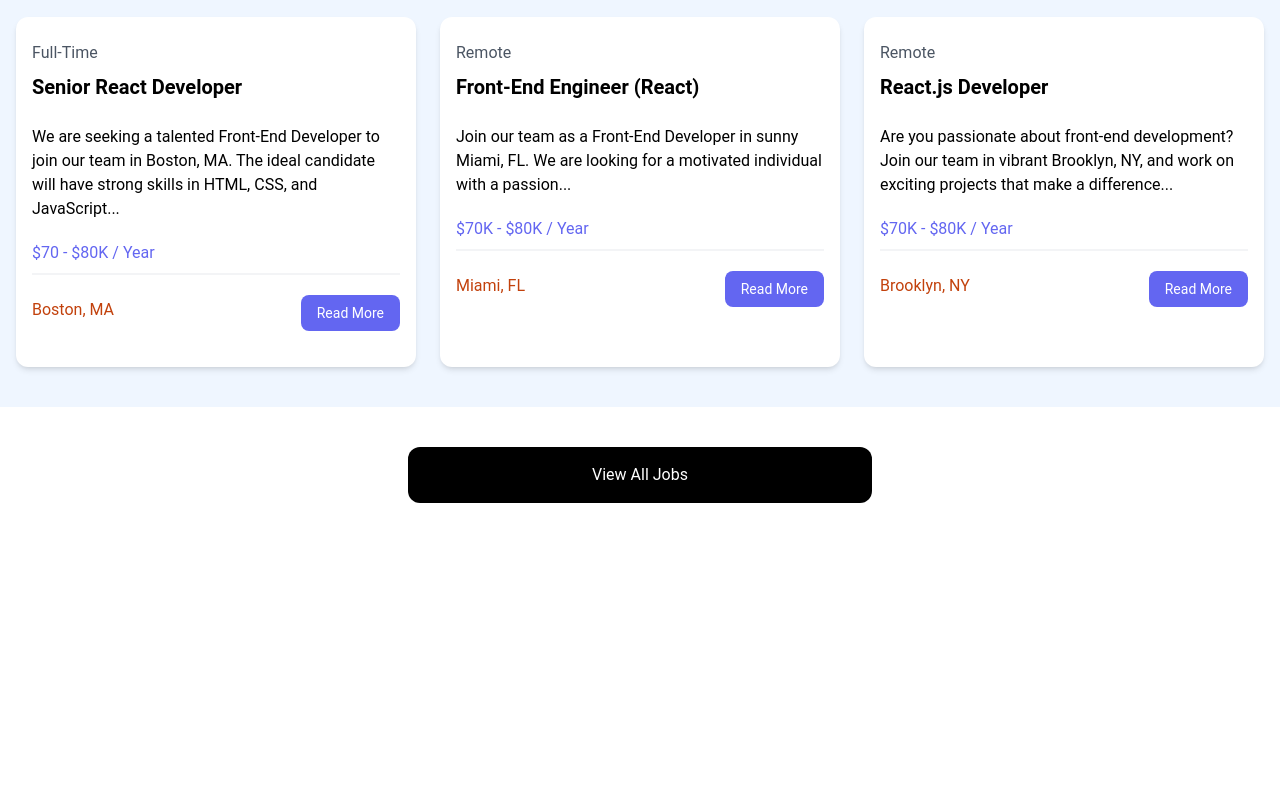
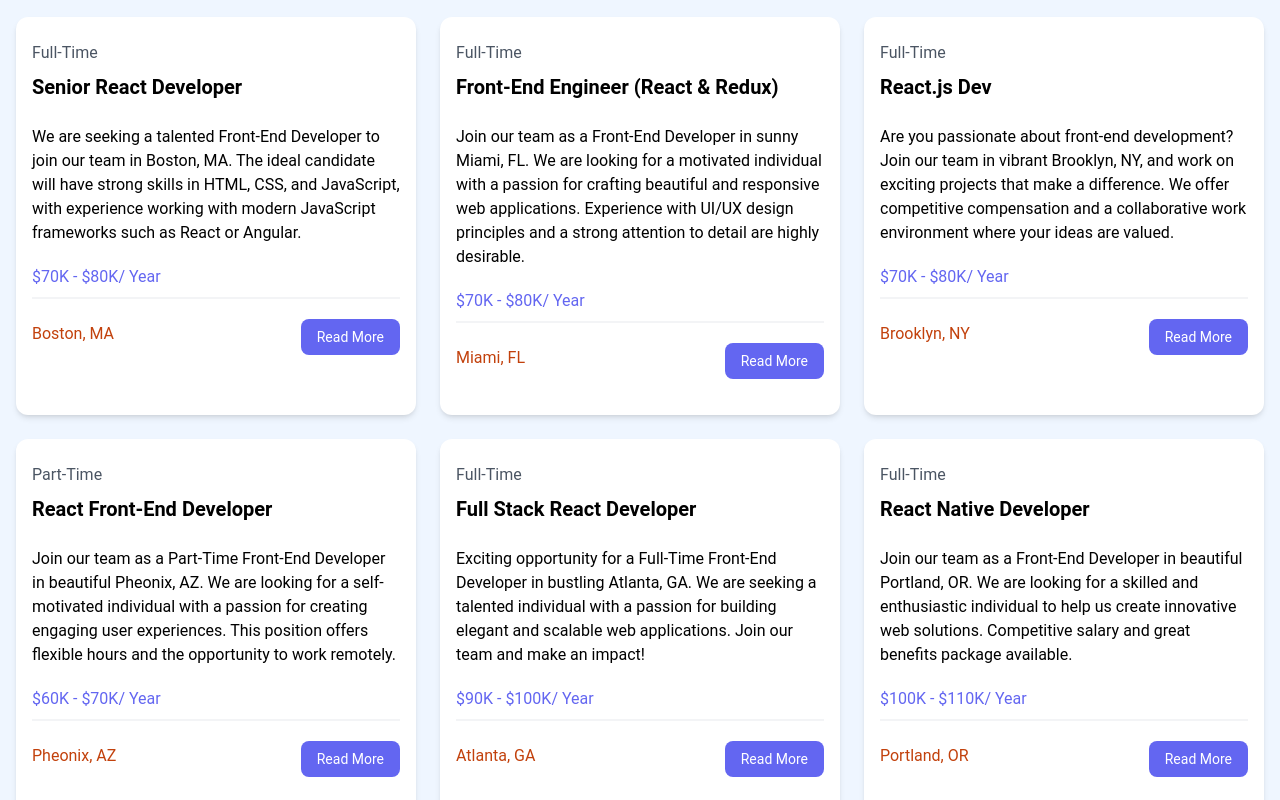
Before and after one commit to erickelninoSwift/job_listing-, a React (Vite) app: page / in a window 1280 px wide. Shown: the part 740-1540 px from the top of the page. Before the commit the page ends 1283 px from the top, so only its background shows below. Built offline with nearby package versions, Linux system fonts and the light colour scheme.

Commit message:
update data

```diff
--- a/src/App.jsx
+++ b/src/App.jsx
@@ -2,126 +2,22 @@ import React from "react";
 import Navbar from "./components/Navbar";
 import Hero from "./components/Hero";
 import Homecard from "./components/Homecard";
-
+import Jobs from "./jobs.json";
+import JobsListing from "./components/JobsListing";
 const headerTitle = {
   title: " Become a React Dev",
   subtitle: "Find the React job that fits your skills and needs",
 };
 const App = () => {
+  const AllJobs = Jobs.jobs;
+
   return (
     <>
       <div>
         <Navbar />
         <Hero title={headerTitle.title} subtitle={headerTitle.subtitle} />
         <Homecard />
-        <section className="bg-blue-50 px-4 py-10">
-          <div className="container-xl lg:container m-auto">
-            <h2 className="text-3xl font-bold text-indigo-500 mb-6 text-center">
-              Browse Jobs
-            </h2>
-            <div className="grid grid-cols-1 md:grid-cols-3 gap-6">
-              <div className="bg-white rounded-xl shadow-md relative">
-                <div className="p-4">
-                  <div className="mb-6">
-                    <div className="text-gray-600 my-2">Full-Time</div>
-                    <h3 className="text-xl font-bold">
-                      Senior React Developer
-                    </h3>
-                  </div>
-
-                  <div className="mb-5">
-                    We are seeking a talented Front-End Developer to join our
-                    team in Boston, MA. The ideal candidate will have strong
-                    skills in HTML, CSS, and JavaScript...
-                  </div>
-
-                  <h3 className="text-indigo-500 mb-2">$70 - $80K / Year</h3>
-
-                  <div className="border border-gray-100 mb-5"></div>
-
-                  <div className="flex flex-col lg:flex-row justify-between mb-4">
-                    <div className="text-orange-700 mb-3">
-                      <i className="fa-solid fa-location-dot text-lg"></i>
-                      Boston, MA
-                    </div>
-                    <a
-                      href="job.html"
-                      className="h-[36px] bg-indigo-500 hover:bg-indigo-600 text-white px-4 py-2 rounded-lg text-center text-sm"
-                    >
-                      Read More
-                    </a>
-                  </div>
-                </div>
-              </div>
-
-              <div className="bg-white rounded-xl shadow-md relative">
-                <div className="p-4">
-                  <div className="mb-6">
-                    <div className="text-gray-600 my-2">Remote</div>
-                    <h3 className="text-xl font-bold">
-                      Front-End Engineer (React)
-                    </h3>
-                  </div>
-
-                  <div className="mb-5">
-                    Join our team as a Front-End Developer in sunny Miami, FL.
-                    We are looking for a motivated individual with a passion...
-                  </div>
-
-                  <h3 className="text-indigo-500 mb-2">$70K - $80K / Year</h3>
-
-                  <div className="border border-gray-100 mb-5"></div>
-
-                  <div className="flex flex-col lg:flex-row justify-between mb-4">
-                    <div className="text-orange-700 mb-3">
-                      <i className="fa-solid fa-location-dot text-lg"></i>
-                      Miami, FL
-                    </div>
-                    <a
-                      href="job.html"
-                      className="h-[36px] bg-indigo-500 hover:bg-indigo-600 text-white px-4 py-2 rounded-lg text-center text-sm"
-                    >
-                      Read More
-                    </a>
-                  </div>
-                </div>
-              </div>
-
-              <div className="bg-white rounded-xl shadow-md relative">
-                <div className="p-4">
-                  <div className="mb-6">
-                    <div className="text-gray-600 my-2">Remote</div>
-                    <h3 className="text-xl font-bold">React.js Developer</h3>
-                  </div>
-
-                  <div className="mb-5">
-                    Are you passionate about front-end development? Join our
-                    team in vibrant Brooklyn, NY, and work on exciting projects
-                    that make a difference...
-                  </div>
-
-                  <h3 className="text-indigo-500 mb-2">$70K - $80K / Year</h3>
-
-                  <div className="border border-gray-100 mb-5"></div>
-
-                  <div className="flex flex-col lg:flex-row justify-between mb-4">
-                    <div className="text-orange-700 mb-3">
-                      <i className="fa-solid fa-location-dot text-lg"></i>
-                      Brooklyn, NY
-                    </div>
-                    <a
-                      href="job.html"
-                      className="h-[36px] bg-indigo-500 hover:bg-indigo-600 text-white px-4 py-2 rounded-lg text-center text-sm"
-                    >
-                      Read More
-                    </a>
-                  </div>
-                </div>
-              </div>
-            </div>
-          </div>
-        </section>
-
+        <JobsListing />
         <section className="m-auto max-w-lg my-10 px-6">
           <a
             href="jobs.html"
--- /dev/null
+++ b/src/components/Job.jsx
@@ -0,0 +1,36 @@
+import React from "react";
+
+const Job = ({ positionDetails }) => {
+  const { type, title, description, salary, location } = positionDetails;
+  return (
+    <div className="bg-white rounded-xl shadow-md relative">
+      <div className="p-4">
+        <div className="mb-6">
+          <div className="text-gray-600 my-2">{type}</div>
+          <h3 className="text-xl font-bold">{title}</h3>
+        </div>
+
+        <div className="mb-5">{description}</div>
+
+        <h3 className="text-indigo-500 mb-2">{salary}/ Year</h3>
+
+        <div className="border border-gray-100 mb-5"></div>
+
+        <div className="flex flex-col lg:flex-row justify-between mb-4">
+          <div className="text-orange-700 mb-3">
+            <i className="fa-solid fa-location-dot text-lg"></i>
+            {location}
+          </div>
+          <a
+            href="job.html"
+            className="h-[36px] bg-indigo-500 hover:bg-indigo-600 text-white px-4 py-2 rounded-lg text-center text-sm"
+          >
+            Read More
+          </a>
+        </div>
+      </div>
+    </div>
+  );
+};
+
+export default Job;
--- /dev/null
+++ b/src/components/JobsListing.jsx
@@ -0,0 +1,23 @@
+import React from "react";
+import Jobs from "../jobs.json";
+import Job from "./Job";
+
+const JobsListing = () => {
+  return (
+    <section className="bg-blue-50 px-4 py-10">
+      <div className="container-xl lg:container m-auto">
+        <h2 className="text-3xl font-bold text-indigo-500 mb-6 text-center">
+          Browse Jobs
+        </h2>
+        <div className="grid grid-cols-1 md:grid-cols-3 gap-6">
+          {Jobs.jobs.map((data) => {
+            const { id } = data;
+            return <Job key={id} positionDetails={data} />;
+          })}
+        </div>
+      </div>
+    </section>
+  );
+};
+
+export default JobsListing;
```
